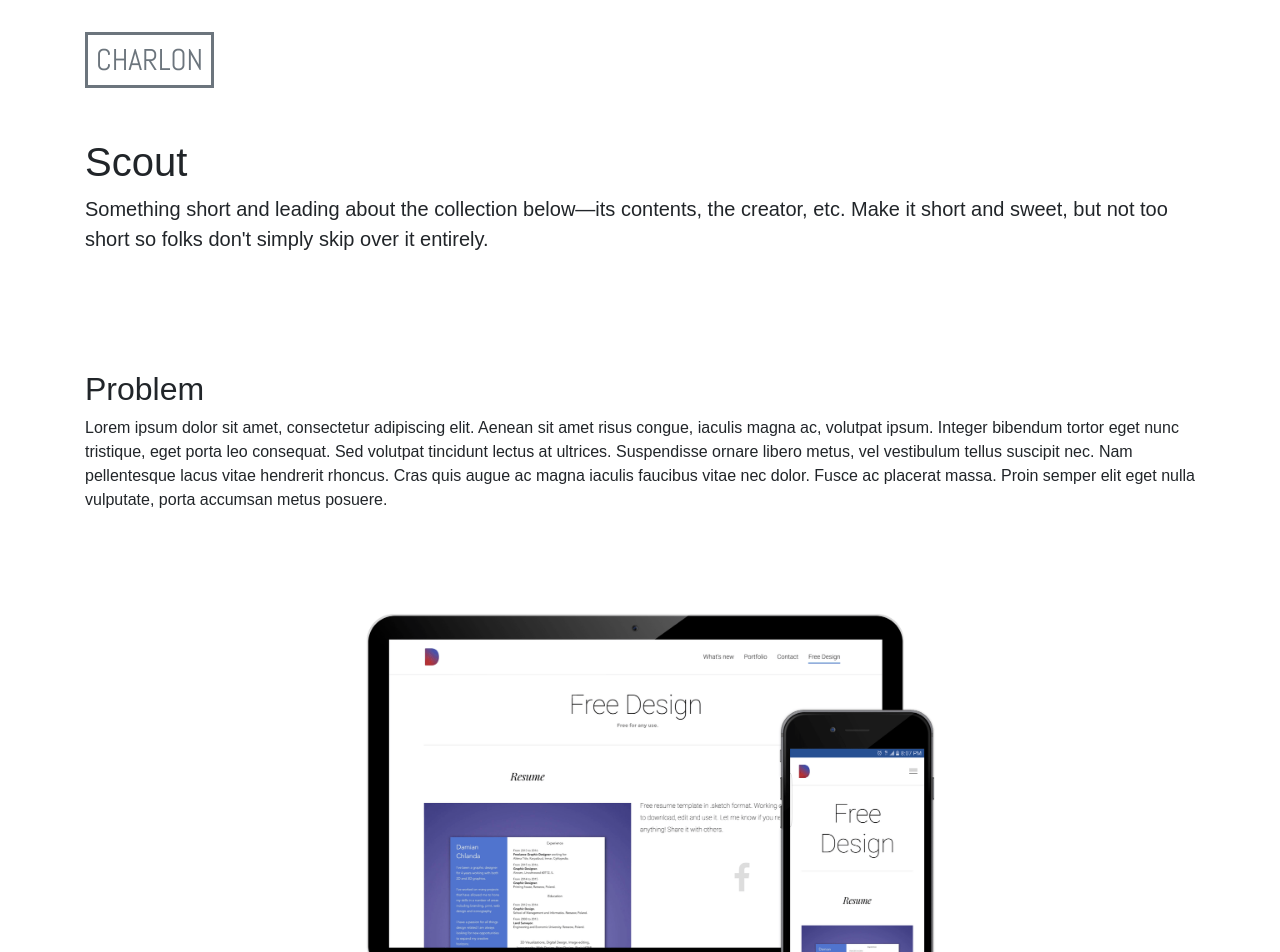
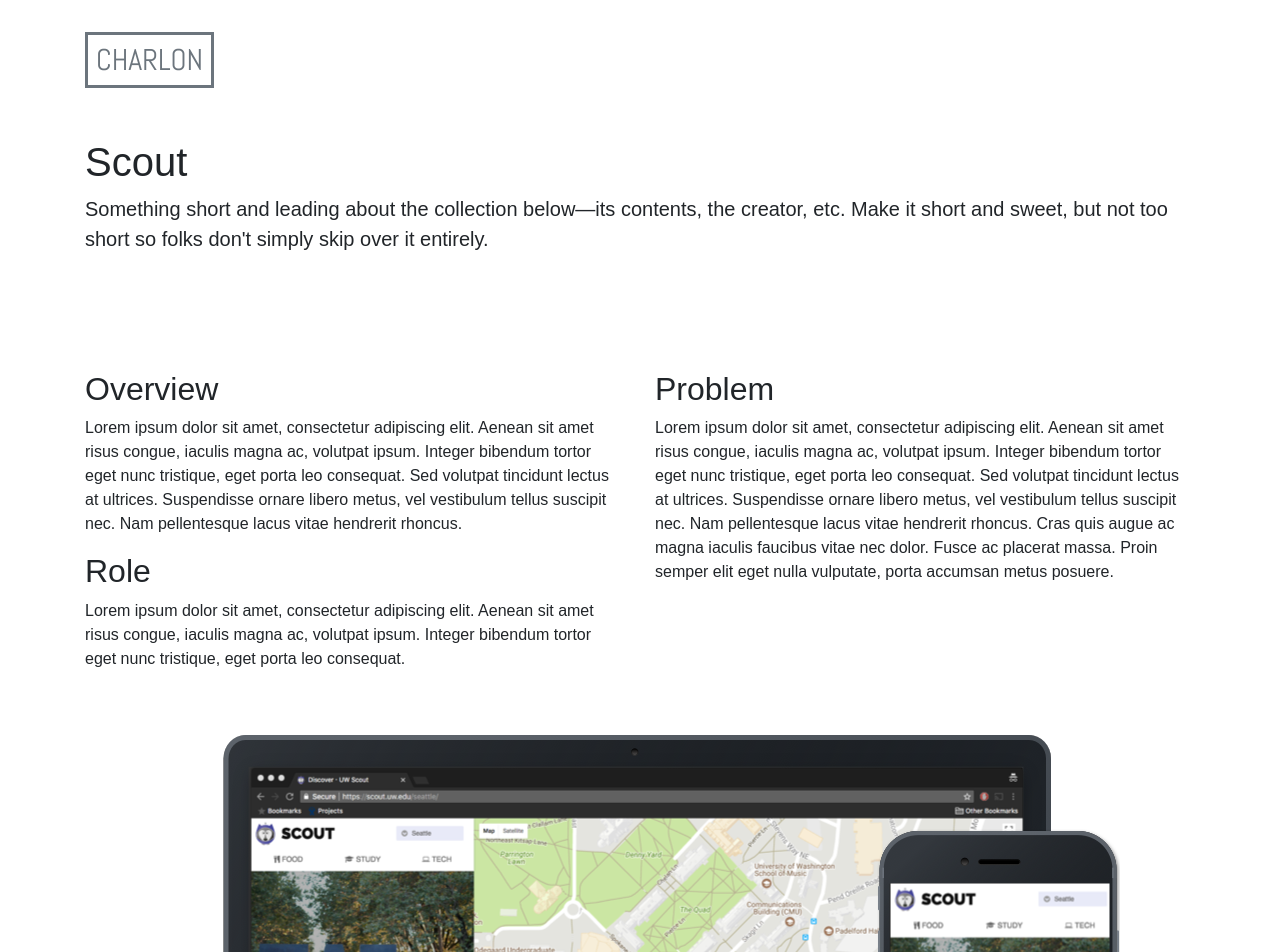
Before and after one commit to charlon/charlon.com, a React (Create React App) app in the folder portfolio/: page /portfolio/scout in a window 1280 px wide. Shown: the top 952 px of the page. Built offline with nearby package versions, Linux system fonts and the light colour scheme.

Commit message:
Scout project overview content placeholder.

```diff
--- a/portfolio/src/containers/Scout.js
+++ b/portfolio/src/containers/Scout.js
@@ -23,10 +23,20 @@ const Scout = () => (
 
           <div className="col-md-12">
 
-            <h2>Problem</h2>
-            <p>Lorem ipsum dolor sit amet, consectetur adipiscing elit. Aenean sit amet risus congue, iaculis magna ac, volutpat ipsum. Integer bibendum tortor eget nunc tristique, eget porta leo consequat. Sed volutpat tincidunt lectus at ultrices. Suspendisse ornare libero metus, vel vestibulum tellus suscipit nec. Nam pellentesque lacus vitae hendrerit rhoncus. Cras quis augue ac magna iaculis faucibus vitae nec dolor. Fusce ac placerat massa. Proin semper elit eget nulla vulputate, porta accumsan metus posuere.</p>
+            <div className="row">
+              <div className="col-md-6">
+                <h2>Overview</h2>
+                <p>Lorem ipsum dolor sit amet, consectetur adipiscing elit. Aenean sit amet risus congue, iaculis magna ac, volutpat ipsum. Integer bibendum tortor eget nunc tristique, eget porta leo consequat. Sed volutpat tincidunt lectus at ultrices. Suspendisse ornare libero metus, vel vestibulum tellus suscipit nec. Nam pellentesque lacus vitae hendrerit rhoncus.</p>
+                <h2>Role</h2>
+                <p>Lorem ipsum dolor sit amet, consectetur adipiscing elit. Aenean sit amet risus congue, iaculis magna ac, volutpat ipsum. Integer bibendum tortor eget nunc tristique, eget porta leo consequat.</p>
+              </div>
+              <div className="col-md-6">
+                <h2>Problem</h2>
+                <p>Lorem ipsum dolor sit amet, consectetur adipiscing elit. Aenean sit amet risus congue, iaculis magna ac, volutpat ipsum. Integer bibendum tortor eget nunc tristique, eget porta leo consequat. Sed volutpat tincidunt lectus at ultrices. Suspendisse ornare libero metus, vel vestibulum tellus suscipit nec. Nam pellentesque lacus vitae hendrerit rhoncus. Cras quis augue ac magna iaculis faucibus vitae nec dolor. Fusce ac placerat massa. Proin semper elit eget nulla vulputate, porta accumsan metus posuere.</p>
+              </div>
+            </div>
 
-            <div className="text-center"><img className="" src="/macbook-iphone.png" width="900" alt="Card cap" /></div>
+            <div className="text-center mt-5 mb-5"><img className="" src="/scout-screenshot.png" alt="Card cap" /></div>
 
             <p>Lorem ipsum dolor sit amet, consectetur adipiscing elit. Aenean sit amet risus congue, iaculis magna ac, volutpat ipsum. Integer bibendum tortor eget nunc tristique, eget porta leo consequat. Sed volutpat tincidunt lectus at ultrices. Suspendisse ornare libero metus, vel vestibulum tellus suscipit nec. Nam pellentesque lacus vitae hendrerit rhoncus. Cras quis augue ac magna iaculis faucibus vitae nec dolor. Fusce ac placerat massa. Proin semper elit eget nulla vulputate, porta accumsan metus posuere.</p>
 
```
